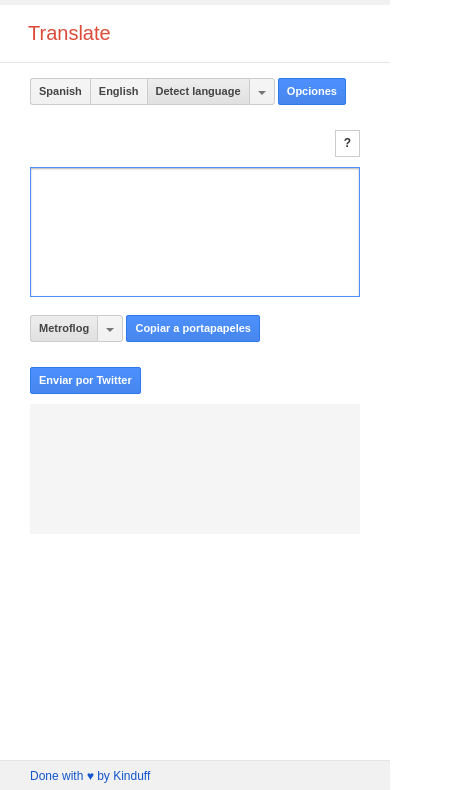
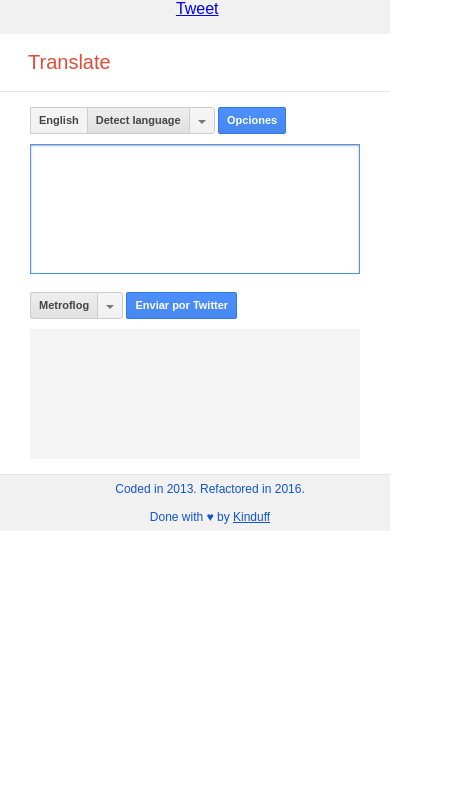
Before and after one commit to kinduff/googleflog, a website: page src/index.jade in a window 390 px wide. Shown: the part 54-844 px from the top of the page, 460 px wide, since content can reach past the window. Drawn offline with nearby package versions, Linux system fonts and the light colour scheme; files that its build step writes are made by us from their sources; files whose address does not match are found by name.

Commit message:
Media queries for frontend
Adds contenteditable to result and selectAll function on click

```diff
--- a/src/index.jade
+++ b/src/index.jade
@@ -27,33 +27,21 @@ html
         .table
           .tcell
             ul.languages
-              li Spanish
+              li.hide-md Spanish
               li English
               li.selected Detect language
               li
                 .triangle
             button.btn#more Opciones
-            a#info(href="")
-              | ?
             #options
               ul.labels
-                li Sin inicio
-                li Sin final
                 li Solo texto
                 li Inicio
                 li Final
               ul.values
                 li
                   .onoffswitch
-                    input.onoffswitch-checkbox(type="checkbox", name="noHead" id="noHead")
-                    label.onoffswitch-label(for='noHead')
-                li
-                  .onoffswitch
-                    input.onoffswitch-checkbox(type="checkbox", name="noTail" id="noTail")
-                    label.onoffswitch-label(for='noTail')
-                li
-                  .onoffswitch
-                    input.onoffswitch-checkbox(type="checkbox", name="noTrails" id="noTrails")
+                    input.option.onoffswitch-checkbox(type="checkbox", name="noTrails" id="noTrails")
                     label.onoffswitch-label(for='noTrails')
                 li
                   input.option(type="text", name="head" id="head")
@@ -67,7 +55,7 @@ html
                 .triangle
             button.btn#copy Copiar a portapapeles
             button.btn#twitter Enviar por Twitter
-            .result#result
+            .result#result(contenteditable="")
         .table
           .tcell
             .iNeedToEat
@@ -75,7 +63,12 @@ html
           .tcell
     .footer
       ul.footer-links
-        li Done with ♥ by Kinduff
+        li Coded in 2013. Refactored in 2016.
+        li
+          | Done with ♥ by
+          a(href="http://kinduff.com") Kinduff
+        //- li
+        //-   a(href="#") Read the blog post
     #fb-root
     script(async='', src='//pagead2.googlesyndication.com/pagead/js/adsbygoogle.js')
     script.
--- a/src/js/script.js
+++ b/src/js/script.js
@@ -55,7 +55,7 @@
       newOptions[option.name] = value;
     }
     googleflogOptions = newOptions;
-    translateInput(source, googleflogOptions);
+    translateInput(source);
   }
 
   for (var i = 0; i < optionsCb.length; i++) {
@@ -65,7 +65,7 @@
 
   twitter.onclick = function(e) {
     var twitterUrl = "http://twitter.com/share?url=nothx&text="
-    var translatedText = result.innerHTML;
+    var translatedText = result.innerText;
     window.open(twitterUrl + translatedText, 'twitter-share', 'width=550,height=235');
     return false;
   }
@@ -76,7 +76,7 @@
   client = new ZeroClipboard(copy);
   client.on({
     dataRequested: function(c,a) {
-      var textToCopy = result.innerHTML;
+      var textToCopy = result.innerText;
       c.setText(textToCopy);
     },
     complete: function(c,a) {
@@ -89,4 +89,8 @@
       }, 2500);
     }
   });
+
+  result.onclick = function() {
+    document.execCommand('selectAll', false, null);
+  }
 })();
--- a/src/style/stylesheet.scss
+++ b/src/style/stylesheet.scss
@@ -158,21 +158,6 @@ html, body {
       }
     }
   }
-  #info {
-    float: right;
-    display: inline-block;
-    width: auto;
-    height: 27px;
-    line-height: 25px;
-    padding: 0 8px;
-    margin: 15px 0 10px;
-    vertical-align: middle;
-    border: 1px solid #ccc;
-    background-color: #FFF;
-    font-weight: bold;
-    text-decoration: none;
-    color: #333;
-  }
 }
 
 #options {
@@ -326,16 +311,15 @@ html, body {
     color: #222;
   }
   .iNeedToEat {
-    margin: 15px 0 0;
-    width: 430px;
-    height: 220px;
+    margin: 15px 0 15px;
+    width: 100%;
+    height: auto;
   }
 }
 
 .footer {
   width: 100%;
-  height: 30px;
-  line-height: 30px;
+  height: auto;
   bottom: 0px;
   left: 0px;
   right: 0px;
@@ -348,17 +332,18 @@ html, body {
     width: 100%;
     list-style: none;
     padding: 0 0 0 30px;
-    font-size: 12px;
-    &.left {
-      float: left;
-    }
-    &.right {
-      float: right;
-    }
+    font-size: 0;
     li {
+      width: 33.3%;
+      font-size: 12px;
       color: #15c;
       display: inline-block;
       vertical-align: top;
+      text-align: center;
+      padding: 7px 0;
+      a {
+        color: #15c;
+      }
     }
   }
 }
@@ -371,4 +356,41 @@ html, body {
       padding: 0;
     }
   }
+  .content .languages > li.hide-md, #copy {
+    display: none;
+  }
+  .content {
+    .result, .source {
+      font-size: 14px;
+    }
+  }
+  .footer {
+    position: static;
+    .footer-links {
+      li {
+        width: 100%;
+        display: block;
+        text-align: center;
+
+      }
+    }
+  }
+  .header {
+    .logo {
+      float: none;
+      width: 100%;
+      text-align: center;
+    }
+    .info {
+      float: none;
+      width: 100%;
+    }
+    .social {
+      text-align: center;
+    }
+  }
+  #options {
+    left: 0;
+    width: 100%;
+  }
 }
```
Also changed, not shown: dist/index.html, dist/js/app.js, dist/style/stylesheet.css.
